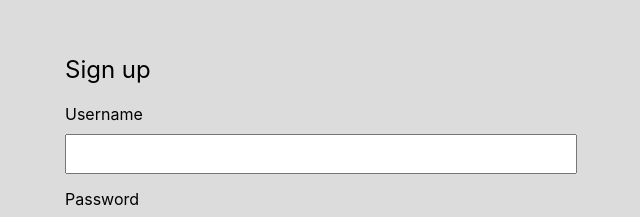
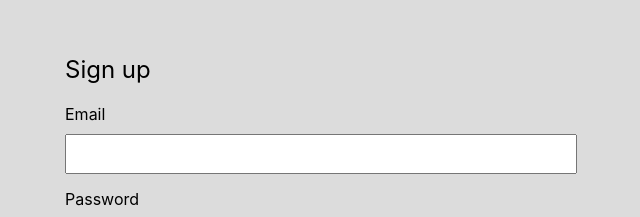
Before and after one commit to agumusay/react-form-validate, a React (Create React App) app: page / in a window 1280 px wide. Shown: the part 203-420 px from the top of the page, without its empty margins (319-959 px from the left). Built offline with nearby package versions, Linux system fonts and the light colour scheme.

Commit message:
fixed helper function & changed some names

```diff
--- a/src/components/SignUp/SignUp.js
+++ b/src/components/SignUp/SignUp.js
@@ -1,16 +1,16 @@
-import React from "react";
-import "./SignUp.scss";
-import eye from "./eye1.gif";
-import validate from "../../helpers/validate";
-import getUserNameFromEmail from "../../helpers/getNameFromEmail";
+import React from 'react';
+import './SignUp.scss';
+import eye from './eye1.gif';
+import validate from '../../helpers/validate';
+import getUserNameFromEmail from '../../helpers/getNameFromEmail';
 
 class SignUp extends React.Component {
   state = {
-    username: "",
-    password: "",
+    email: '',
+    password: '',
     isValidForm: false,
-    errorMsg: "",
-    show: "false",
+    errorMsg: '',
+    show: 'false',
   };
 
   onChangeHandler = (e) => {
@@ -21,16 +21,16 @@ class SignUp extends React.Component {
 
   onClickHandler = (e) => {
     e.preventDefault();
-    this.error = validate(this.state.username, this.state.password);
-    this.userName = getUserNameFromEmail(this.state.username);
+    this.error = validate(this.state.email, this.state.password);
+    this.username = getUserNameFromEmail(this.state.email);
     this.setState(
       {
         errorMsg: this.error,
         isValidForm: !this.error && true,
       },
       () => {
-        this.props.childCallback(this.state.isValidForm, this.userUpperCase);
-      }
+        this.props.childCallback(this.state.isValidForm, this.username);
+      },
     );
   };
 
@@ -44,12 +44,12 @@ class SignUp extends React.Component {
     return (
       <form action="" className="signup">
         <p className="signup-title">Sign up</p>
-        <label htmlFor="username" className="signup-label">
-          Username
+        <label htmlFor="email" className="signup-label">
+          Email
           <input
             type="text"
-            name="username"
-            id="username"
+            name="email"
+            id="email"
             className="signup-input"
             onChange={this.onChangeHandler}
           />
@@ -57,7 +57,7 @@ class SignUp extends React.Component {
         <label htmlFor="password" className="signup-label">
           Password
           <input
-            type={!this.state.show ? "text" : "password"}
+            type={!this.state.show ? 'text' : 'password'}
             name="password"
             id="password"
             className="signup-input"
@@ -65,7 +65,7 @@ class SignUp extends React.Component {
           />
           <img src={eye} alt="" className="signup-eye" onClick={this.showPassword} />
         </label>
-        {this.state.errorMsg ? <p className="signup-error">{this.state.errorMsg}</p> : ""}
+        {this.state.errorMsg ? <p className="signup-error">{this.state.errorMsg}</p> : ''}
         <button className="signup-button" onClick={this.onClickHandler}>
           SIGN UP
         </button>
```
